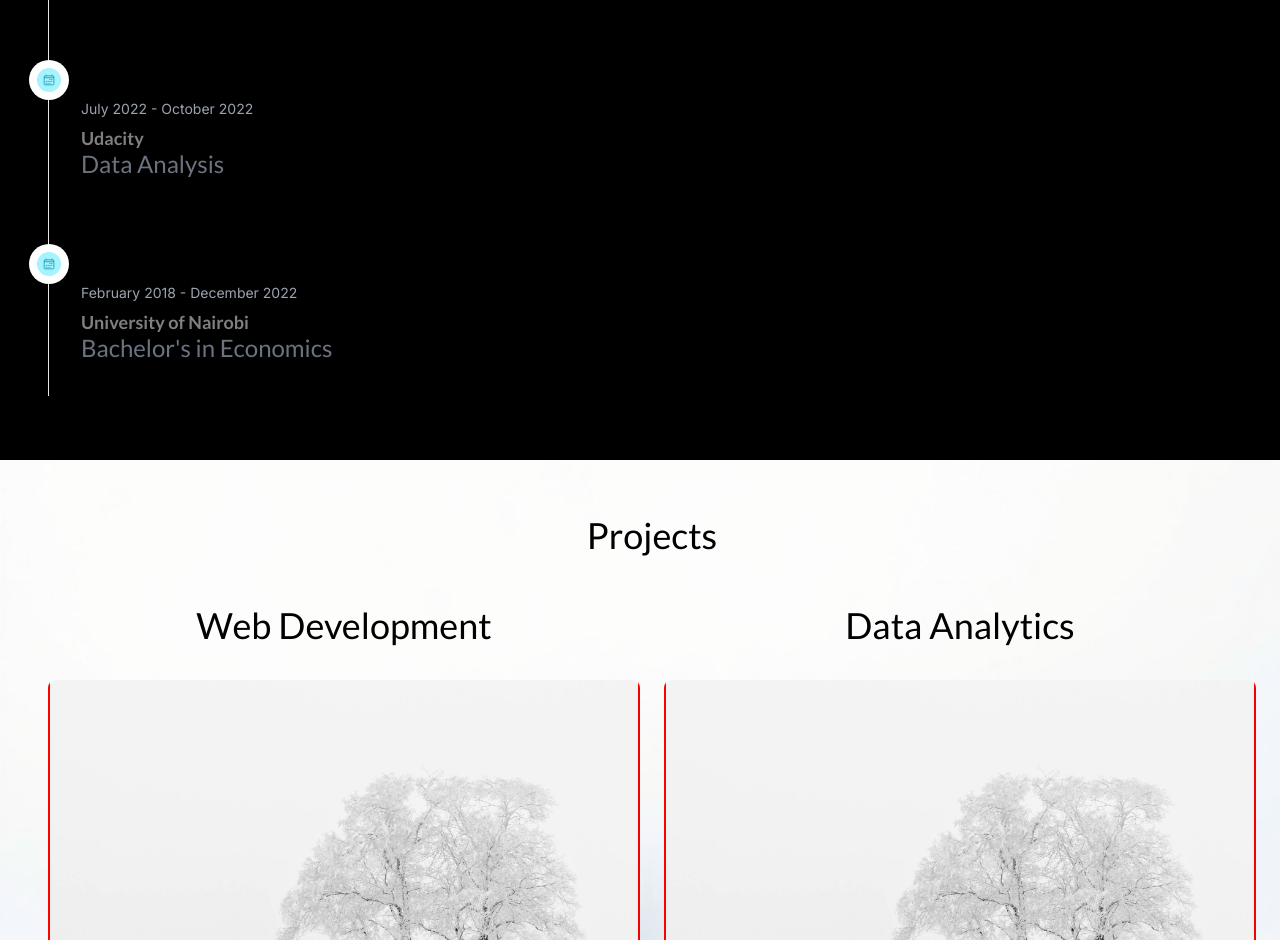
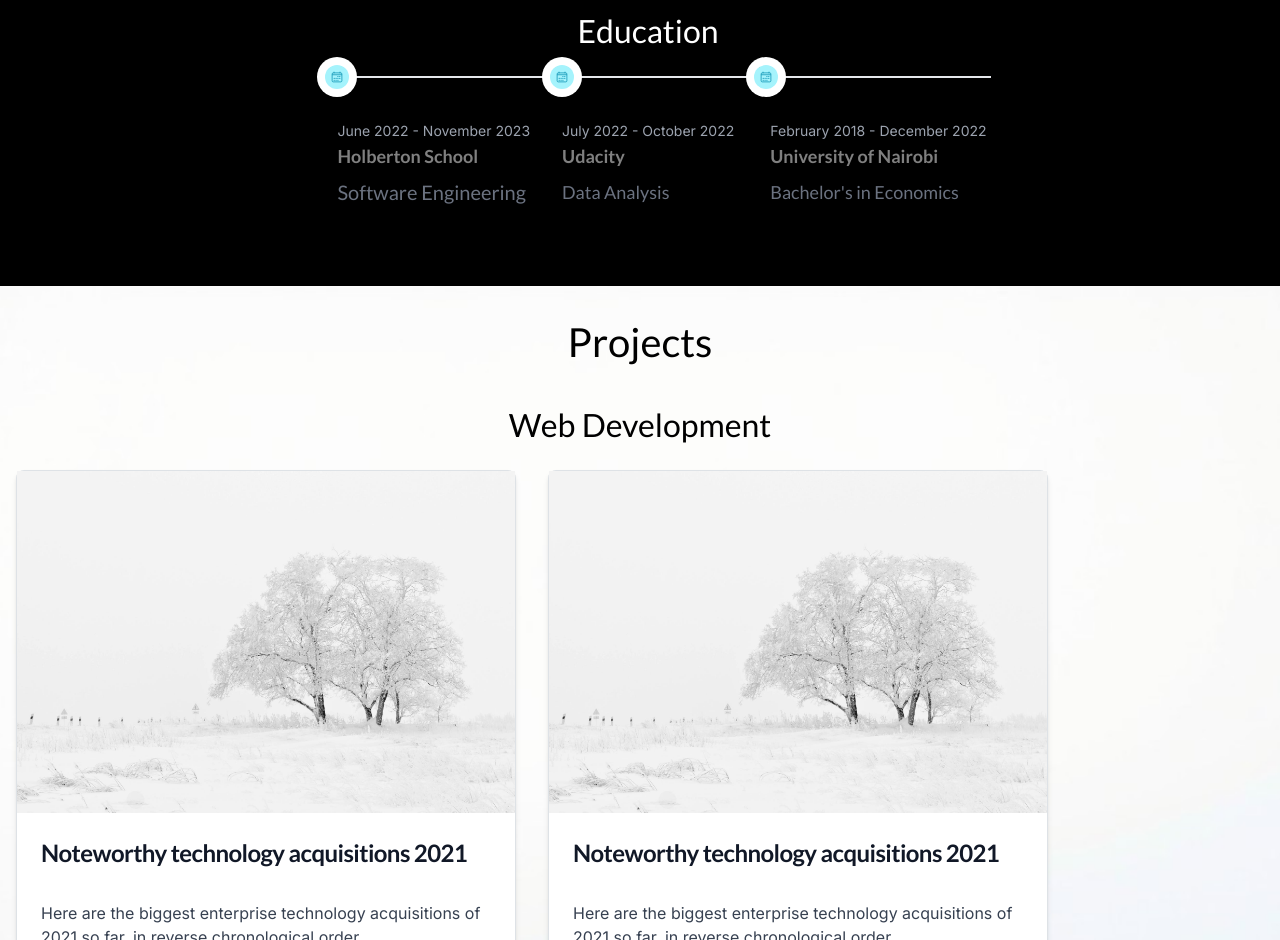
Before and after one commit to Bruce-Mahagwa/Portfolio_v1, a Next.js app in the folder portfolio_v1/: page / in a window 1280 px wide. Shown: the part 1860-2800 px from the top of the page. Built offline with nearby package versions, Linux system fonts and the light colour scheme; a web font is replaced by a local one.

Commit message:
Changes text sizing in about section

```diff
--- a/portfolio_v1/app/globals.css
+++ b/portfolio_v1/app/globals.css
@@ -27,6 +27,14 @@ button, svg, icon {
 h1, h2, h3, h4, h5, h6 {
   overflow-wrap: break-word;
   font-family: "Lato", sans-serif;
+  font-weight: 700;
+  text-align: center;
+}
+h1 {
+  font-size: 1.3em;
+}
+h2 {
+  font-size: 1.1em;
 }
 ul {
   list-style: none;
@@ -35,23 +43,32 @@ ul {
   body {
     font-size: 1.3rem;
   }
-  h1, h2, h3, h4, h5, h6 {
+  h1 {
+    font-size: 1.5em;
+  }
+  h2 {
     font-size: 1.3em;
   }
 }
 @media screen and (min-width: 996px) {
   body {
-    font-size: 1.4rem;
+    font-size: 1.8rem;
   }
-  h1, h2, h3, h4, h5, h6 {
-    font-size: 1.4em;
+  h1 {
+    font-size: 1.8em;
+  }
+  h2 {
+    font-size: 1.5em;
   }
 }
 @media screen and (min-width: 1100px) {
   body {
     font-size: 1.5rem;
   }
-  h1, h2, h3, h4, h5, h6 {
-    font-size: 1.5em;
+  h1 {
+    font-size: 2.1em;
+  }
+  h2 {
+    font-size: 1.8em;
   }
 }
--- a/portfolio_v1/app/page.js
+++ b/portfolio_v1/app/page.js
@@ -2,6 +2,7 @@
 import Landing  from "@/components/Landing/Landing";
 import About from "@/components/AboutMe/About";
 import "./globals.css"
+import 'bootstrap/dist/css/bootstrap.min.css';
 import Projects from "@/components/Projects/Projects";
 import Contacts from "@/components/ContactMe/contacts";
 
--- a/portfolio_v1/components/AboutMe/About.js
+++ b/portfolio_v1/components/AboutMe/About.js
@@ -66,9 +66,9 @@ const About = () => {
             <Timeline>
                 <Timeline.Item>
                     <Timeline.Point icon={IoCalendarOutline} />
-                    <Timeline.Content className = "px-2" >
+                    <Timeline.Content className = "px-1" >
                         <Timeline.Time>April 2024 - June 2024</Timeline.Time>
-                        <Timeline.Title className = "text-white opacity-50">Yashio Kenya</Timeline.Title>
+                        <Timeline.Title className = "text-white opacity-50 text-left">Yashio Kenya</Timeline.Title>
                         <Timeline.Body>
                             {Object.keys(job_tasks[0].tasks).map((key) => {
                                 const task = job_tasks[0].tasks[key]
@@ -82,9 +82,9 @@ const About = () => {
 
                 <Timeline.Item>
                     <Timeline.Point icon={IoCalendarOutline} />
-                    <Timeline.Content className = "px-2">
+                    <Timeline.Content className = "px-1">
                         <Timeline.Time>March 2024 - April 2024 </Timeline.Time>
-                        <Timeline.Title className = "text-white opacity-50">Outreachy</Timeline.Title>
+                        <Timeline.Title className = "text-white opacity-50 text-left">Outreachy</Timeline.Title>
                         <Timeline.Body>
                         {Object.keys(job_tasks[1].tasks).map((key) => {
                                 const task = job_tasks[0].tasks[key]
@@ -103,31 +103,31 @@ const About = () => {
             {width > 620 && <Timeline horizontal className="flex justify-center">
                 <Timeline.Item>
                     <Timeline.Point icon={IoCalendarOutline} />
-                    <Timeline.Content className = "px-2 py-5">
+                    <Timeline.Content className = "pr-8 py-4">
                         <Timeline.Time>June 2022 - November 2023 </Timeline.Time>
-                        <Timeline.Title className = "text-white opacity-50">Holberton School</Timeline.Title>
+                        <Timeline.Title className = "text-white opacity-50 text-left">Holberton School</Timeline.Title>
                         <Timeline.Body>
-                            <h3>Software Engineering</h3>
+                            <h3 className="text-left text-xl">Software Engineering</h3>
                         </Timeline.Body>
                     </Timeline.Content>
                 </Timeline.Item>
                 <Timeline.Item>
                     <Timeline.Point icon={IoCalendarOutline} />
-                    <Timeline.Content className = "px-2 py-5">
+                    <Timeline.Content className = "pr-8 py-4">
                         <Timeline.Time>July 2022 - October 2022 </Timeline.Time>
-                        <Timeline.Title className = "text-white opacity-50">Udacity</Timeline.Title>
+                        <Timeline.Title className = "text-white opacity-50 text-left">Udacity</Timeline.Title>
                         <Timeline.Body>
-                            <h3>Data Analysis</h3>
+                            <h3 className="text-left text-lg">Data Analysis</h3>
                         </Timeline.Body>
                     </Timeline.Content>
                 </Timeline.Item>
                 <Timeline.Item>
                     <Timeline.Point icon={IoCalendarOutline} />
-                    <Timeline.Content className = "px-2 py-5">
+                    <Timeline.Content className = "px-1 py-4">
                         <Timeline.Time>February 2018 - December 2022 </Timeline.Time>
-                        <Timeline.Title className = "text-white opacity-50">University of Nairobi</Timeline.Title>
+                        <Timeline.Title className = "text-white opacity-50 text-left">University of Nairobi</Timeline.Title>
                         <Timeline.Body>
-                            <h3>Bachelor's in Economics</h3>
+                            <h3 className="text-left text-lg">Bachelor's in Economics</h3>
                         </Timeline.Body>
                     </Timeline.Content>
                 </Timeline.Item>
@@ -136,31 +136,31 @@ const About = () => {
         {width <= 620 && <Timeline>
                 <Timeline.Item>
                     <Timeline.Point icon={IoCalendarOutline} />
-                    <Timeline.Content className = "px-2 py-5">
+                    <Timeline.Content className = "px-1 pb-4">
                         <Timeline.Time>June 2022 - November 2023 </Timeline.Time>
-                        <Timeline.Title className = "text-white opacity-50">Holberton School</Timeline.Title>
+                        <Timeline.Title className = "text-white opacity-50 text-left">Holberton School</Timeline.Title>
                         <Timeline.Body>
-                            <h3>Software Engineering</h3>
+                            <h3 className="text-left text-xl">Software Engineering</h3>
                         </Timeline.Body>
                     </Timeline.Content>
                 </Timeline.Item>
                 <Timeline.Item>
                     <Timeline.Point icon={IoCalendarOutline} />
-                    <Timeline.Content className = "px-2 py-5">
+                    <Timeline.Content className = "px-1 pb-4">
                         <Timeline.Time>July 2022 - October 2022 </Timeline.Time>
-                        <Timeline.Title className = "text-white opacity-50">Udacity</Timeline.Title>
+                        <Timeline.Title className = "text-white opacity-50 text-left">Udacity</Timeline.Title>
                         <Timeline.Body>
-                            <h3>Data Analysis</h3>
+                            <h3 className="text-left text-xl">Data Analysis</h3>
                         </Timeline.Body>
                     </Timeline.Content>
                 </Timeline.Item>
                 <Timeline.Item>
                     <Timeline.Point icon={IoCalendarOutline} />
-                    <Timeline.Content className = "px-2 py-5">
+                    <Timeline.Content className = "px-1 pb-4">
                         <Timeline.Time>February 2018 - December 2022 </Timeline.Time>
-                        <Timeline.Title className = "text-white opacity-50">University of Nairobi</Timeline.Title>
+                        <Timeline.Title className = "text-white opacity-50 text-left">University of Nairobi</Timeline.Title>
                         <Timeline.Body>
-                            <h3>Bachelor's in Economics</h3>
+                            <h3 className="text-left text-xl">Bachelor's in Economics</h3>
                         </Timeline.Body>
                     </Timeline.Content>
                 </Timeline.Item>
--- a/portfolio_v1/components/AboutMe/AboutMe.module.css
+++ b/portfolio_v1/components/AboutMe/AboutMe.module.css
@@ -1,5 +1,4 @@
 .about {
-    min-height: 100vh;
     width: 100%;
     background: #000;
     color: #fff;
--- a/portfolio_v1/components/ContactMe/contacts.module.css
+++ b/portfolio_v1/components/ContactMe/contacts.module.css
@@ -1,7 +1,7 @@
 .contacts_container {
     background: #000;
     color: #fff;
-    padding: 2em 1em 1em 2em;
+    padding: 2em 1em 1em 1em;
 }
 .contacts {
     max-width: 600px;
--- a/portfolio_v1/components/Projects/Projects.js
+++ b/portfolio_v1/components/Projects/Projects.js
@@ -7,7 +7,7 @@ import useDeviceWidth from "@/lib/hooks/useDeviceWidth";
 // dependencies
 import { Card } from "flowbite-react";
 import Image from "next/image";
-
+import { useState } from "react";
 
 const project_data_web = [
     {
@@ -48,6 +48,8 @@ const project_data_data_analysis = [
 ]
 const Projects = () => {
     const width = useDeviceWidth();
+
+    console.log(width)
     return (
         <section className={classes.projects}>
             <h1>Projects</h1>
@@ -55,7 +57,7 @@ const Projects = () => {
                 {/* web dev */}
                 <div className={classes.web_dev}>
                     <h2>Web Development</h2>
-                        {width > 500 && <div>
+                        {width > 500 && <div className = {classes.flex_container}>
                             <Card className = {classes.card}
                                 renderImage={() => <Image width={500} height={500} src={img_project} alt="image 1" className = {classes.portfolio_img}/>}
                                 >
@@ -78,7 +80,7 @@ const Projects = () => {
                             </Card>
                     </div>}
                     {/* carousel for web dev projects */}
-                    {width <= 400 && (
+                    {width <= 500 && (
                         <ProjectsCarousel data = {project_data_web}/>
                     )}
                     {/* end of carouself for web dev projects */}
@@ -86,7 +88,7 @@ const Projects = () => {
                 {/* data analysis */}
                 <div className={classes.data_analytics}>
                     <h2>Data Analytics</h2>
-                    {width > 500 && <div>
+                    {width > 500 && <div className = {classes.flex_container}>
                         <Card className = {classes.card}
                                 renderImage={() => <Image width={500} height={500} src={img_project} alt="image 1" className = {classes.portfolio_img}/>}
                                 >
@@ -109,7 +111,7 @@ const Projects = () => {
                         </Card>
                     </div>}
                     {/* carousel for data analystics projects */}
-                    {width <= 400 && (
+                    {width <= 500 && (
                         <ProjectsCarousel data = {project_data_data_analysis} />
                     )}
                     {/* end of carousel for data analytic projects */}
--- a/portfolio_v1/components/Projects/Projects.module.css
+++ b/portfolio_v1/components/Projects/Projects.module.css
@@ -1,6 +1,6 @@
 .projects {
     width: 100%;
-    padding: 2em 1em 1em 2em;
+    padding: 2em 1em 1em 1em;
     background: url("../../assets/images/projects_bg_1.jpg");
     background-size: cover;
     background-position: center;
@@ -8,7 +8,7 @@
 }
 .web_dev, .data_analytics {
     width: 100%;
-    height: 600px;
+    min-height: 600px;
     margin-bottom: 1em;
 }
 .web_dev h2, .data_analytics h2 {
@@ -17,25 +17,37 @@
 }
 .projects h1 {
     margin-bottom: 0.5em;
-    text-align: center;
     color: black;
 }
 .projects h2 {
-    text-align: center;
     color: black;
+    margin-bottom: 0.3em;
+}
+.projects h5 {
+    text-align: left;
 }
 .portfolio_img {
     width: 100%;
 }
 .card {
     width: 100%;
-    border: 2px solid red;
     cursor: pointer;
 }
-.icon {
-    width: 40px;
+.card:not(:last-child) {
+    margin-bottom: 1em;
 }
-@media screen and (min-width: 500px) {
+
+@media screen and (min-width: 501px) {
+    .card {
+        width: 90%;
+        margin-left: auto;
+        margin-right: auto;
+    }
+}
+@media screen and (min-width: 668px) {
+    .card {
+        width: 100%;
+    }
     .projects_container {
         display: flex;
         gap: 1em;
@@ -43,15 +55,33 @@
     }
     .projects h1 {
         margin-bottom: 1em;
-        text-align: center;
-        color: black;
     }
     .projects h2 {
         margin-bottom: 0.8em;
-        text-align: center;
-        color: black;
+    }
+}
+@media screen and (min-width: 1000px) {
+    .projects_container {
+        flex-direction: column;
+    }
+    .flex_container {
+        display: flex;
+        flex-wrap: wrap;
+        gap: 2em;
+        justify-content: flex-start;
+    }
+    .card {
+        margin-bottom: 0;
+        width: 400px;
+        margin-left: 0;
+        margin-right: 0;
     }
     .card:not(:last-child) {
-       margin-bottom: 1em;
+        margin-bottom: 0em;
+     }
+}
+@media screen and (min-width: 1200px) {
+    .card {
+        width: 500px;
     }
 }
--- a/portfolio_v1/lib/hooks/useDeviceWidth.js
+++ b/portfolio_v1/lib/hooks/useDeviceWidth.js
@@ -4,15 +4,15 @@ import { useEffect, useState } from "react"
 
 const useDeviceWidth = () => {
     // a hook that checks device width
+    const [width, setWidth] = useState("");
 
-    const [width, setWidth] = useState("");
     useEffect(() => {
         const handleResize = () => {
             setWidth(window.innerWidth);
         }
         window.addEventListener("resize", handleResize);
         // check width when device initially loads and width === 0
-        if (width === 0) {
+        if (!width) {
             setWidth(window.innerWidth)
         }
         return () => window.removeEventListener("resize", handleResize);
--- a/portfolio_v1/package.json
+++ b/portfolio_v1/package.json
@@ -13,10 +13,12 @@
     "@emotion/react": "^11.13.3",
     "@gsap/react": "^2.1.1",
     "@mui/icons-material": "^6.0.0",
+    "bootstrap": "^5.3.3",
     "flowbite-react": "^0.10.1",
     "gsap": "^3.12.5",
     "next": "14.2.4",
     "react": "^18",
+    "react-bootstrap": "^2.10.4",
     "react-dom": "^18",
     "react-icons": "^5.2.1",
     "sonner": "^1.5.0"
```
Also changed, not shown: portfolio_v1/components/Projects/ProjectsCarousel.js (+6 -4 lines), 1 other file (tests, documents, lock files or other folders). Lines whose indentation alone changed are shown as unchanged.
